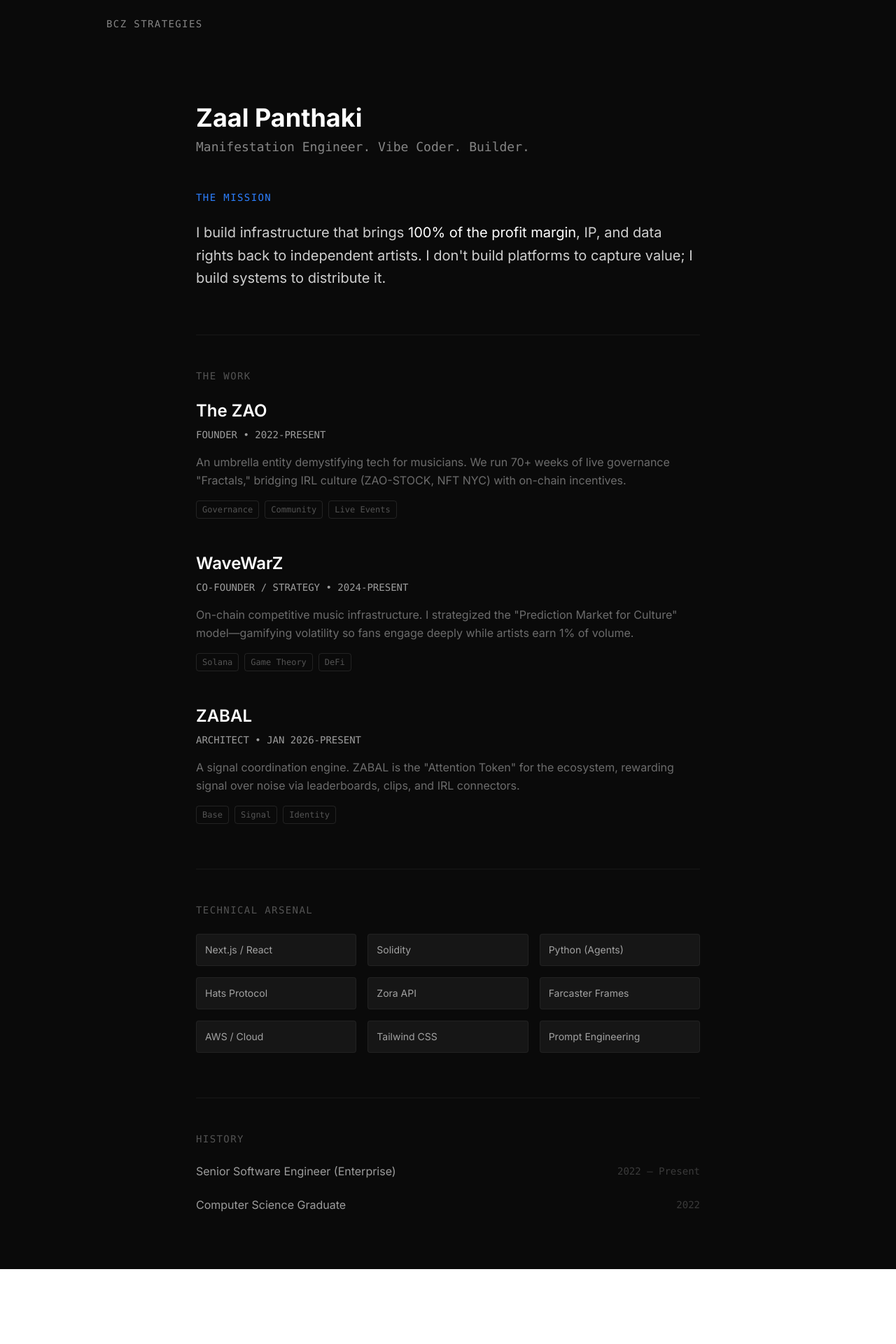
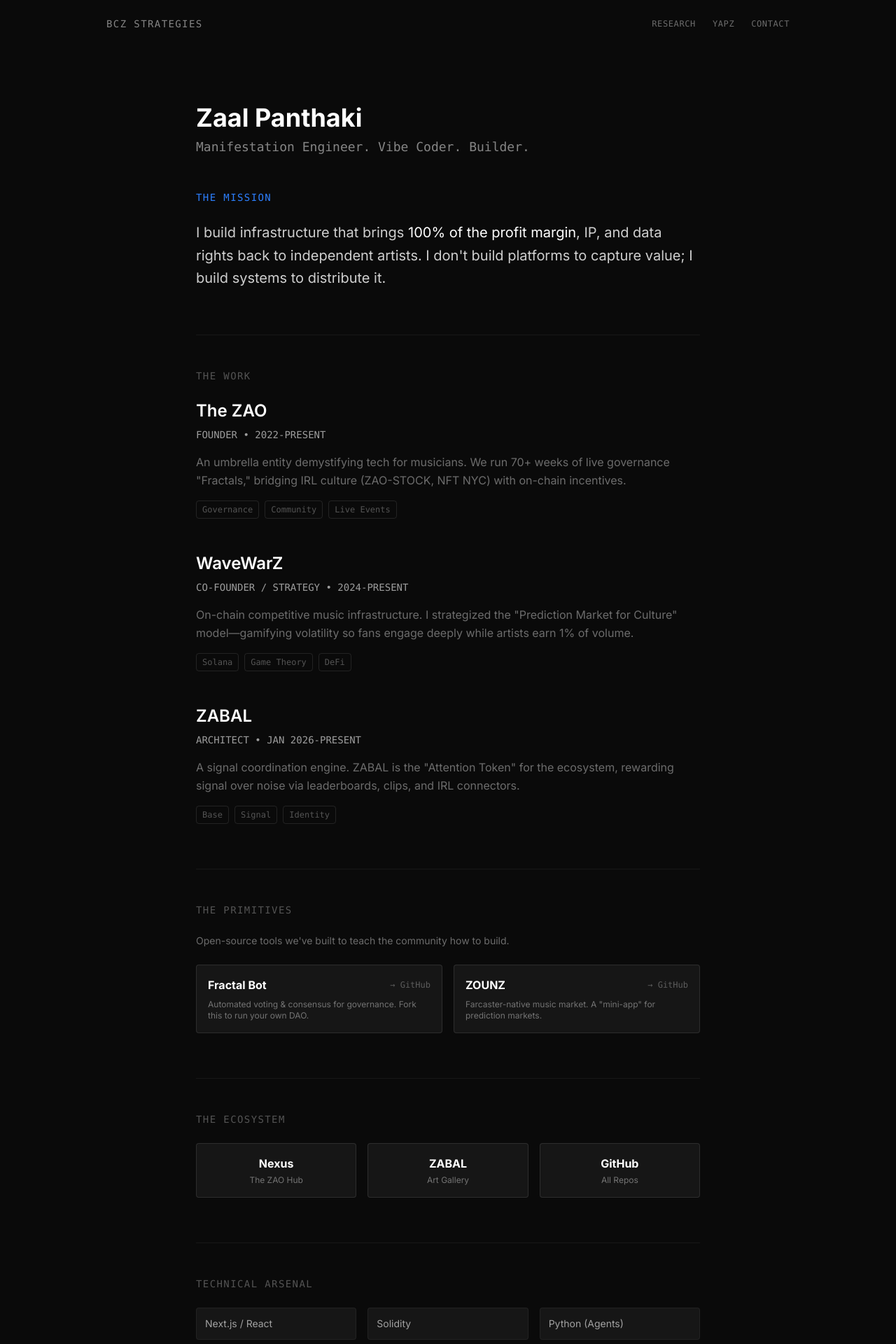
Before and after one commit to bettercallzaal/bettercallzaal-strategies, a Next.js app: page /about in a window 1280 px wide. Shown: the top 1920 px of the page at 70% size. Before the commit the page ends 1813 px from the top, so only its background shows below. Built offline with nearby package versions, Linux system fonts and the light colour scheme.

Commit message:
Add Primitives & Ecosystem sections to /about + Nav links

```diff
--- a/src/app/about/page.tsx
+++ b/src/app/about/page.tsx
@@ -6,6 +6,11 @@
       <nav className="flex items-center justify-between px-6 py-6 max-w-5xl mx-auto">
         <div className="text-sm font-mono uppercase tracking-widest text-white/50">
           <Link href="/" className="hover:text-white transition">BCZ Strategies</Link>
+        </div>
+        <div className="flex gap-6 text-xs font-mono uppercase tracking-wider text-white/40">
+          <Link href="/research" className="hover:text-white transition">Research</Link>
+          <Link href="/yapz" className="hover:text-white transition">Yapz</Link>
+          <Link href="mailto:zaal@bettercallzaal.com" className="hover:text-white transition">Contact</Link>
         </div>
       </nav>
 
@@ -71,6 +76,49 @@
         <div className="border-t border-white/[0.06] my-12" />
 
         <section className="mb-16">
+          <h2 className="text-sm font-mono uppercase tracking-widest text-white/30 mb-6">The Primitives</h2>
+          <p className="text-white/40 text-sm mb-6">Open-source tools we've built to teach the community how to build.</p>
+          <div className="grid md:grid-cols-2 gap-4">
+            <a href="https://github.com/bettercallzaal/fractalbotfeb2026" target="_blank" className="block bg-white/5 border border-white/10 p-4 rounded hover:bg-white/10 hover:border-blue-500/30 transition">
+              <div className="flex justify-between items-center mb-2">
+                <span className="text-white font-bold">Fractal Bot</span>
+                <span className="text-xs font-mono text-white/30">→ GitHub</span>
+              </div>
+              <p className="text-xs text-white/40">Automated voting & consensus for governance. Fork this to run your own DAO.</p>
+            </a>
+            <a href="https://github.com/bettercallzaal/ZOUNZ" target="_blank" className="block bg-white/5 border border-white/10 p-4 rounded hover:bg-white/10 hover:border-blue-500/30 transition">
+              <div className="flex justify-between items-center mb-2">
+                <span className="text-white font-bold">ZOUNZ</span>
+                <span className="text-xs font-mono text-white/30">→ GitHub</span>
+              </div>
+              <p className="text-xs text-white/40">Farcaster-native music market. A "mini-app" for prediction markets.</p>
+            </a>
+          </div>
+        </section>
+
+        <div className="border-t border-white/[0.06] my-12" />
+
+        <section className="mb-16">
+          <h2 className="text-sm font-mono uppercase tracking-widest text-white/30 mb-6">The Ecosystem</h2>
+          <div className="grid md:grid-cols-3 gap-4">
+            <a href="https://nexus.thezao.com" target="_blank" className="block bg-white/5 border border-white/10 p-4 rounded hover:bg-white/10 transition text-center">
+              <span className="text-white font-bold">Nexus</span>
+              <p className="text-xs text-white/40 mt-1">The ZAO Hub</p>
+            </a>
+            <a href="https://zabal.art/gallery" target="_blank" className="block bg-white/5 border border-white/10 p-4 rounded hover:bg-white/10 transition text-center">
+              <span className="text-white font-bold">ZABAL</span>
+              <p className="text-xs text-white/40 mt-1">Art Gallery</p>
+            </a>
+            <a href="https://github.com/bettercallzaal" target="_blank" className="block bg-white/5 border border-white/10 p-4 rounded hover:bg-white/10 transition text-center">
+              <span className="text-white font-bold">GitHub</span>
+              <p className="text-xs text-white/40 mt-1">All Repos</p>
+            </a>
+          </div>
+        </section>
+
+        <div className="border-t border-white/[0.06] my-12" />
+
+        <section className="mb-16">
           <h2 className="text-sm font-mono uppercase tracking-widest text-white/30 mb-6">Technical Arsenal</h2>
           <div className="grid grid-cols-2 md:grid-cols-3 gap-4">
             {[
--- a/src/app/page.tsx
+++ b/src/app/page.tsx
@@ -11,6 +11,7 @@
         <div className="flex gap-6 text-xs font-mono uppercase tracking-wider text-white/40">
           <Link href="/about" className="hover:text-white transition">About</Link>
           <Link href="/research" className="hover:text-white transition">Research</Link>
+          <Link href="/yapz" className="hover:text-white transition">Yapz</Link>
           <Link href="mailto:zaal@bettercallzaal.com" className="hover:text-white transition">Contact</Link>
         </div>
       </nav>
```
